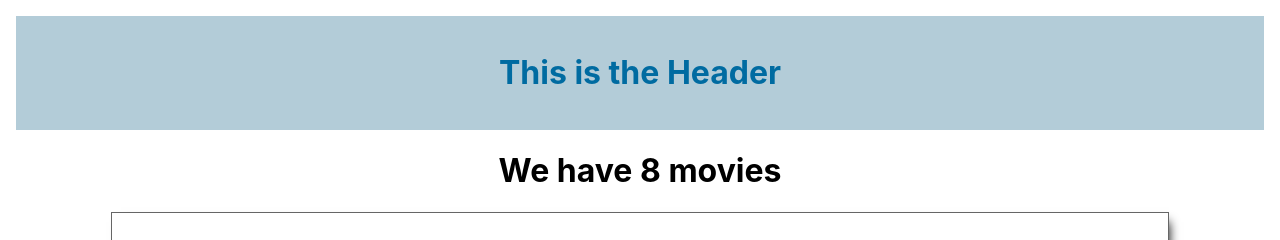
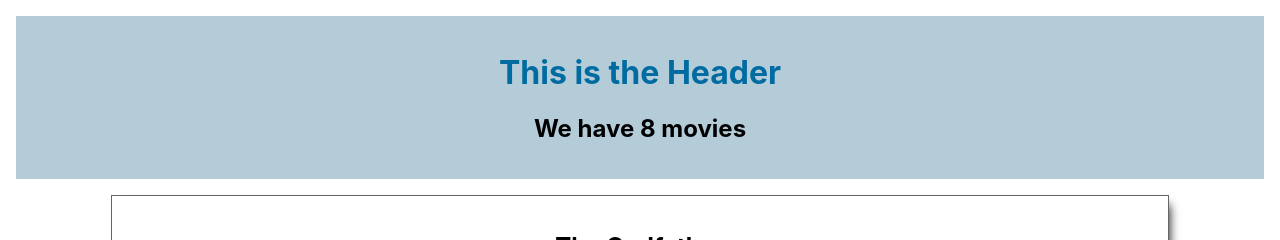
Before and after one commit to ByteWarriors-Ironhack-Feb-23/warriors-popcorn-time, a React (Create React App) app: page / in a window 1280 px wide. Shown: the top 240 px of the page. Built offline with nearby package versions, Linux system fonts and the light colour scheme.

Commit message:
(lift state up) display number of movies in Header

```diff
--- a/src/App.js
+++ b/src/App.js
@@ -1,14 +1,26 @@
-import logo from './logo.svg';
-import './App.css';
+import { useState } from 'react';
+
+import moviesFromJson from "./data/movies.json";
+
 import Header from './components/Header';
 import Main from './components/Main';
 import Footer from './components/Footer';
 
+import './App.css';
+
 function App() {
+
+  const [moviesArr, setMoviesArr] = useState(moviesFromJson);
+
+  const deleteMovie = (movieId) => {
+    const newList = moviesArr.filter( movieDetails => movieDetails.id !== movieId );
+    setMoviesArr(newList);
+  }
+
   return (
     <div className="App">
-      <Header />
-      <Main />
+      <Header numberOfMovies={moviesArr.length} />
+      <Main moviesArr={moviesArr} callbackToDelete={deleteMovie} />
       <Footer />
     </div>
   );
--- a/src/components/Header.js
+++ b/src/components/Header.js
@@ -1,9 +1,10 @@
 import "./Header.css";
 
-function Header(){
+function Header(props){
     return(
         <div className="Header">
             <h1>This is the Header</h1>
+            <h2>We have {props.numberOfMovies} movies</h2>
         </div>
     );
 }
--- a/src/components/Main.js
+++ b/src/components/Main.js
@@ -1,49 +1,15 @@
 import { useState } from "react";
-import moviesFromJson from "../data/movies.json";
 import Movie from "./Movie";
 
 import "./Main.css"
 
-function Main(){
-
-    const [moviesArr, setMoviesArr] = useState(moviesFromJson);
-
-
-
-    const deleteMovie = (movieId) => {
-
-        // const newList = moviesArr.filter( (movieDetails) => {
-        //     if(movieDetails.id === movieId){
-        //         return false; //this movie will not be included in the new array
-        //     } else {
-        //         return true;
-        //     }
-        // });
-
-        const newList = moviesArr.filter( movieDetails => movieDetails.id !== movieId );
-
-
-        setMoviesArr(newList);
-    }
-
-
-    let title;
-    if(moviesArr.length > 1){
-        title = <h1>We have {moviesArr.length} movies</h1>;
-    } else if(moviesArr.length === 1){
-        title = <h1>We have 1 movie</h1>;
-    } else {
-        title = <h1>Sorry, no movies to display</h1>;
-    }
-
+function Main(props){
 
     return(
         <div className="Main">
 
-            {title}
-
-            {moviesArr.map( (movieObj) => {
-                return <Movie key={movieObj.id} movieDetails={movieObj} callbackToDelete={deleteMovie} />
+            {props.moviesArr.map( (movieObj) => {
+                return <Movie key={movieObj.id} movieDetails={movieObj} callbackToDelete={props.callbackToDelete}  />
             })}
 
         </div>
```
